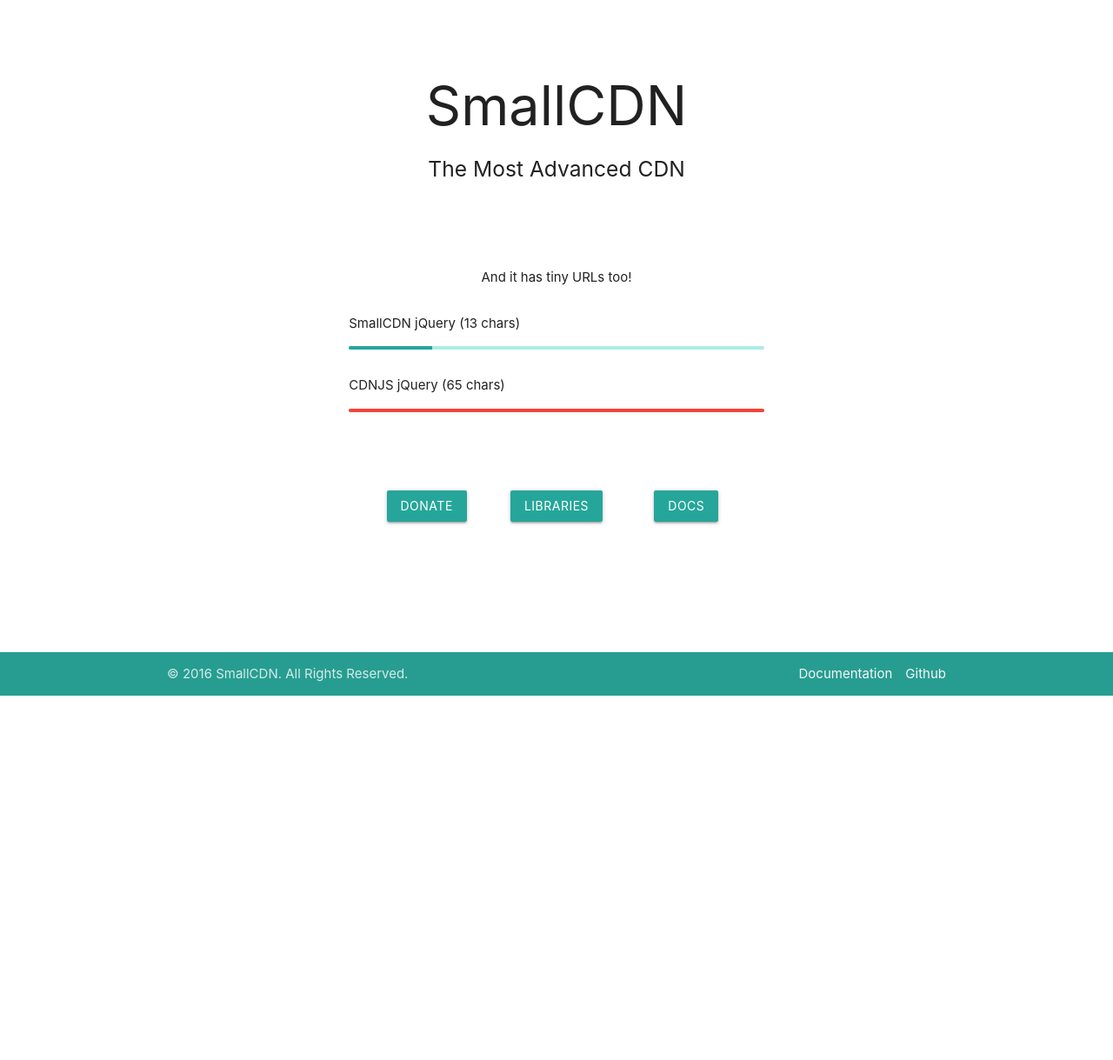
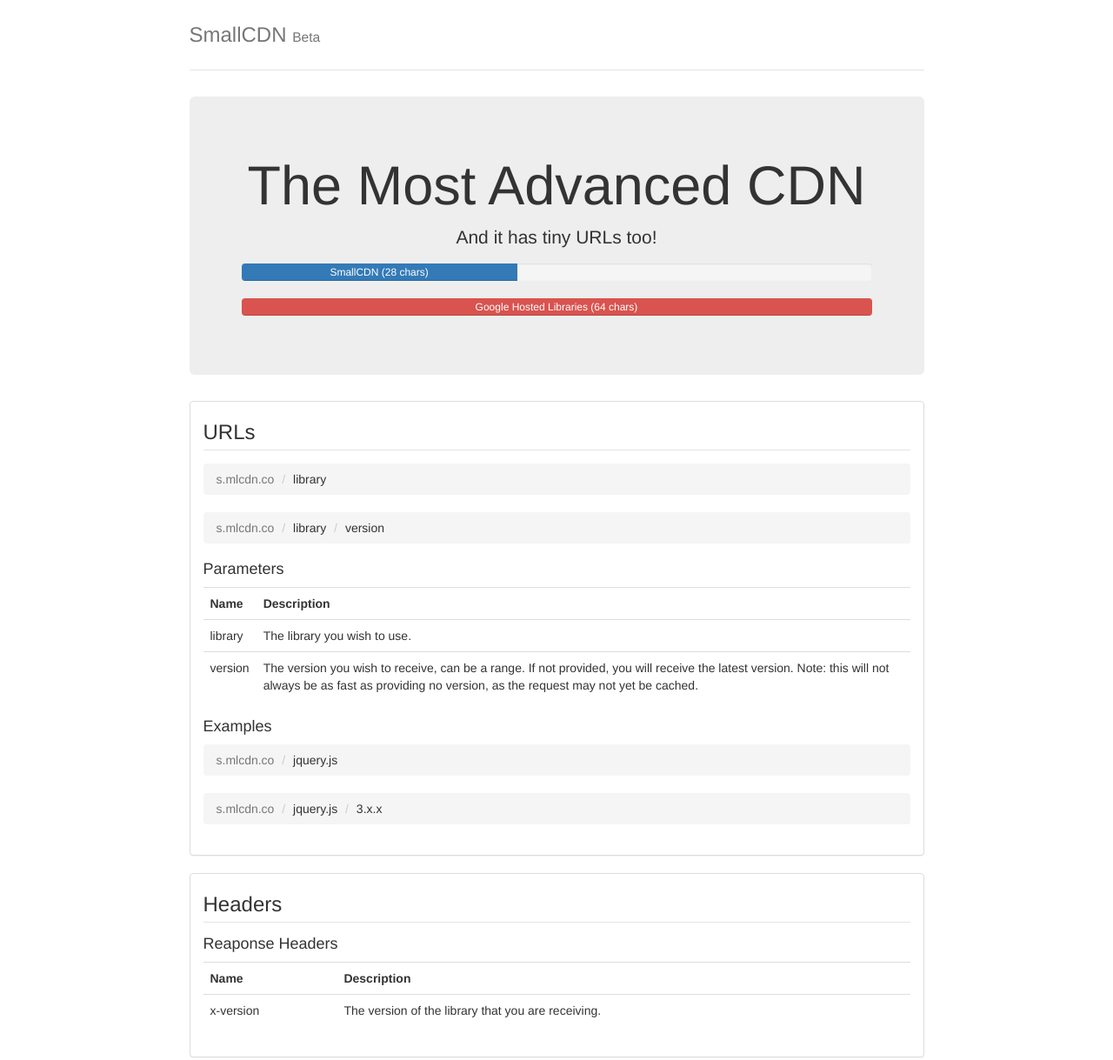
Before and after one commit to SmallCDN/website, a plain HTML site: page index.html in a window 1280 px wide. Shown: the top 1219 px of the page at 87% size. Before the commit the page ends 800 px from the top, so only its background shows below. Drawn offline with nearby package versions, Linux system fonts and the light colour scheme; a script that the page names is missing; a small style sheet from the web is missing.

Commit message:
Revert "Merge" (#4)

```diff
--- a/app.css
+++ b/app.css
@@ -1,56 +1,84 @@
+/* Space out content a bit */
 body {
-  display: flex;
-  min-height: 100vh;
-  flex-direction: column;
+  padding-top: 20px;
+  padding-bottom: 20px;
 }
 
-main {
-  flex: 1 0 auto;
+/* Everything but the jumbotron gets side spacing for mobile first views */
+.header,
+.marketing,
+.footer {
+  padding-right: 15px;
+  padding-left: 15px;
 }
 
-header {
-  padding-top: 3em;
+/* Custom page header */
+.header {
+  padding-bottom: 20px;
+  border-bottom: 1px solid #e5e5e5;
+}
+/* Make the masthead heading the same height as the navigation */
+.header h3 {
+  margin-top: 0;
+  margin-bottom: 0;
+  line-height: 40px;
 }
 
-.compare {
-  padding-top: 5em;
-  max-width: 40em;
-  margin: 0 auto !important;
+/* Custom page footer */
+.footer {
+  padding-top: 19px;
+  color: #777;
+  border-top: 1px solid #e5e5e5;
 }
 
-.buttons {
-  padding-top: 5em;
+/* Customize container */
+@media (min-width: 900px) {
+  .container {
+    max-width: 875px;
+  }
+}
+.container-narrow > hr {
+  margin: 30px 0;
 }
 
-footer {
-  padding-top: 0px !important;
-  background-color: #26a69a !important;
+/* Main marketing message and sign up button */
+.jumbotron {
+  text-align: center;
+  border-bottom: 1px solid #e5e5e5;
+}
+.jumbotron .btn {
+  padding: 14px 24px;
+  font-size: 21px;
 }
 
-.footer-copyright a:not(:first-child) {
-  padding-right: 1em;
+/* Supporting marketing content */
+.marketing {
+  margin: 40px 0;
+}
+.marketing p + h4 {
+  margin-top: 28px;
 }
 
-.brand-logo {
-  margin-left: 5px;
+/* Responsive: Portrait tablets and up */
+@media screen and (min-width: 768px) {
+  /* Remove the padding we set earlier */
+  .header,
+  .marketing,
+  .footer {
+    padding-right: 0;
+    padding-left: 0;
+  }
+  /* Space out the masthead */
+  .header {
+    margin-bottom: 30px;
+  }
+  /* Remove the bottom border on the jumbotron for visual effect */
+  .jumbotron {
+    border-bottom: 0;
+  }
 }
 
-.info {
-  margin-left: 15px;
-}
-
-.libraries-header-text {
-  margin-top: 15px;
-}
-
-.libraries-header {
-  margin-bottom: 0;
-}
-
-#search {
+.panel-header {
+  padding: 0;
   margin-bottom: 15px;
 }
-
-nav {
-  background-color: #26a69a !important;
-}
--- a/index.html
+++ b/index.html
@@ -1,48 +1,152 @@
 <!DOCTYPE html>
-<html>
+<html lang="en">
 <head>
-    <link rel="stylesheet" href="https://sml.lc/materialize/materialize.min.css">
+  <meta charset="UTF-8">
+  <title>SmallCDN</title>
+
+  <link rel="stylesheet" href="https://s.mlcdn.co/bootstrap.css">
+  <link rel="stylesheet" href="https://s.mlcdn.co/highlight.css">
   <link rel="stylesheet" href="app.css">
 </head>
 <body>
-    <main class="container">
-      <header>
-        <h1 class="header center text-lighten-2">SmallCDN</h1>
-        <h5 class="center text-lighten-2">The Most Advanced CDN</h3>
-      </header>
-      <div class="row compare center">
-        <p class="center">And it has tiny URLs too!</p>
-        <div class="col s10 offset-s1">
-          <p class="left">SmallCDN jQuery (13 chars)</p>
-          <div class="progress"><div class="determinate" style="width: 20%;"></div></div>
+  <div class="container">
+    <div class="header clearfix">
+      <h3 class="text-muted">SmallCDN <small>Beta</small></h3>
     </div>
-        <div class="col s10 offset-s1">
-          <p class="left">CDNJS jQuery (65 chars)</p>
-          <div class="progress"><div class="determinate red" style="width: 100%;"></div></div>
+
+    <div class="jumbotron">
+      <h1>The Most Advanced CDN</h1>
+      <p>And it has tiny URLs too!</p>
+      <div class="progress">
+        <div class="progress-bar" role="progressbar" aria-valuenow="60" aria-valuemin="0" aria-valuemax="100" style="width: 43.75%;">
+          SmallCDN (28 chars)
         </div>
       </div>
-      <div class="row buttons center">
-        <div class="col s2 offset-s3">
-          <a class="waves-effect waves-light btn" href="https://www.paypal.me/Hackzzila">Donate</a>
-        </div>
-        <div class="col s2">
-          <a class="waves-effect waves-light btn" href="libraries">Libraries</a>
-        </div>
-        <div class="col s2">
-          <a class="waves-effect waves-light btn" href="http://docs.smallcdn.apiary.io/">Docs</a>
+      <div class="progress">
+        <div class="progress-bar progress-bar-danger" role="progressbar" aria-valuenow="60" aria-valuemin="0" aria-valuemax="100" style="width: 100%;">
+          Google Hosted Libraries (64 chars)
         </div>
       </div>
-    </main>
-    <footer class="page-footer">
-      <div class="footer-copyright">
-        <div class="container">
-        &copy; 2016 SmallCDN. All Rights Reserved.
-        <a class="grey-text text-lighten-4 right" href="https://github.com/SmallCDN">Github</a>
-        <a class="grey-text text-lighten-4 right" href="http://docs.smallcdn.apiary.io">Documentation</a>
+    </div>
+
+    <div class="panel panel-default">
+      <div class="panel-body">
+        <div class="header panel-header">
+          <h3>URLs</h3>
+        </div>
+        <ol class="breadcrumb">
+          <li class="active">s.mlcdn.co</li>
+          <li>library</li>
+        </ol>
+        <ol class="breadcrumb">
+          <li class="active">s.mlcdn.co</li>
+          <li>library</li>
+          <li>version</li>
+        </ol>
+
+        <h4>Parameters</h4>
+        <table class="table">
+          <tr>
+            <th>Name</th>
+            <th>Description</th>
+          </tr>
+          <tr>
+            <td>library</td>
+            <td>The library you wish to use.</td>
+          </tr>
+          <tr>
+            <td>version</td>
+            <td>
+              The version you wish to receive, can be a range. If not provided, you will receive the latest version.
+              Note: this will not always be as fast as providing no version, as the request may not yet be cached.
+            </td>
+          </tr>
+        </table>
+
+        <h4>Examples</h4>
+        <ol class="breadcrumb">
+          <li class="active">s.mlcdn.co</li>
+          <li>jquery.js</li>
+        </ol>
+        <ol class="breadcrumb">
+          <li class="active">s.mlcdn.co</li>
+          <li>jquery.js</li>
+          <li>3.x.x</li>
+        </ol>
       </div>
     </div>
-    </footer>
 
-    <script src="https://sml.lc/materialize/materialize.min.js"></script>
+    <div class="panel panel-default">
+
+      <div class="panel-body">
+        <div class="header panel-header">
+          <h3>Headers</h3>
+        </div>
+        <h4>Reaponse Headers</h4>
+        <table class="table">
+          <tr>
+            <th>Name</th>
+            <th>Description</th>
+          </tr>
+          <tr>
+            <td>x-version</td>
+            <td>The version of the library that you are receiving.</td>
+          </tr>
+        </table>
+      </div>
+    </div>
+
+    <div class="panel panel-default">
+      <div class="panel-body">
+        <div class="header panel-header">
+          <h3>Errors</h3>
+        </div>
+        <div class="alert alert-info" role="alert">If you encounter these errors in production, you are doing it wrong.</div>
+        <h4>Format</h4>
+        <pre><code class="json">
+{
+  "code": 1,
+  "message": "library 'foo' not found"
+}
+        </code></pre><br>
+
+        <h4>Error Codes</h4>
+        <table class="table">
+          <tr>
+            <th>Code</th>
+            <th>Status Code</th>
+            <th>Description</th>
+          </tr>
+          <tr>
+            <th>1</th>
+            <td>404</td>
+            <td>You passed a library that doesn't exist.</td>
+          </tr>
+          <tr>
+            <th>2</th>
+            <td>404</td>
+            <td>You passed a version which matches nothing we have. You can always add more versions via GitHub!</td>
+          </tr>
+          <tr>
+            <th>3</th>
+            <td>400</td>
+            <td>You passed an invalid version string.</td>
+          </tr>
+        </table>
+      </div>
+    </div>
+
+    <div class="panel panel-default">
+      <div class="panel-body">
+        <div class="header panel-header">
+          <h3>API</h3>
+        </div>
+        Soon :^)
+      </div>
+    </div>
+</div>
+
+  <script src="https://s.mlcdn.co/highlight.js"></script>
+  <script>hljs.initHighlightingOnLoad();</script>
 </body>
 </html>
```
Also changed, not shown: libraries/app.js (deleted, +0 -75 lines), libraries/index.html (deleted, +0 -44 lines). Lines whose indentation alone changed are shown as unchanged.
